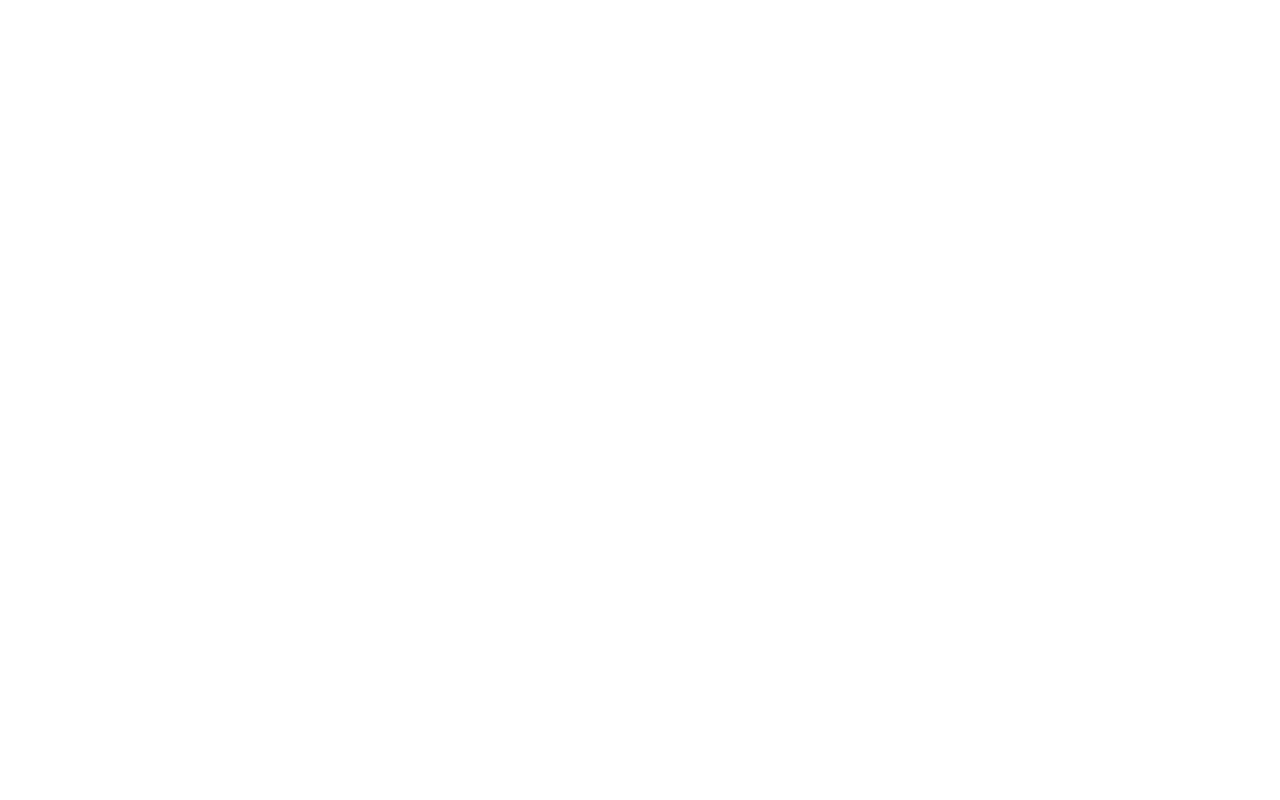
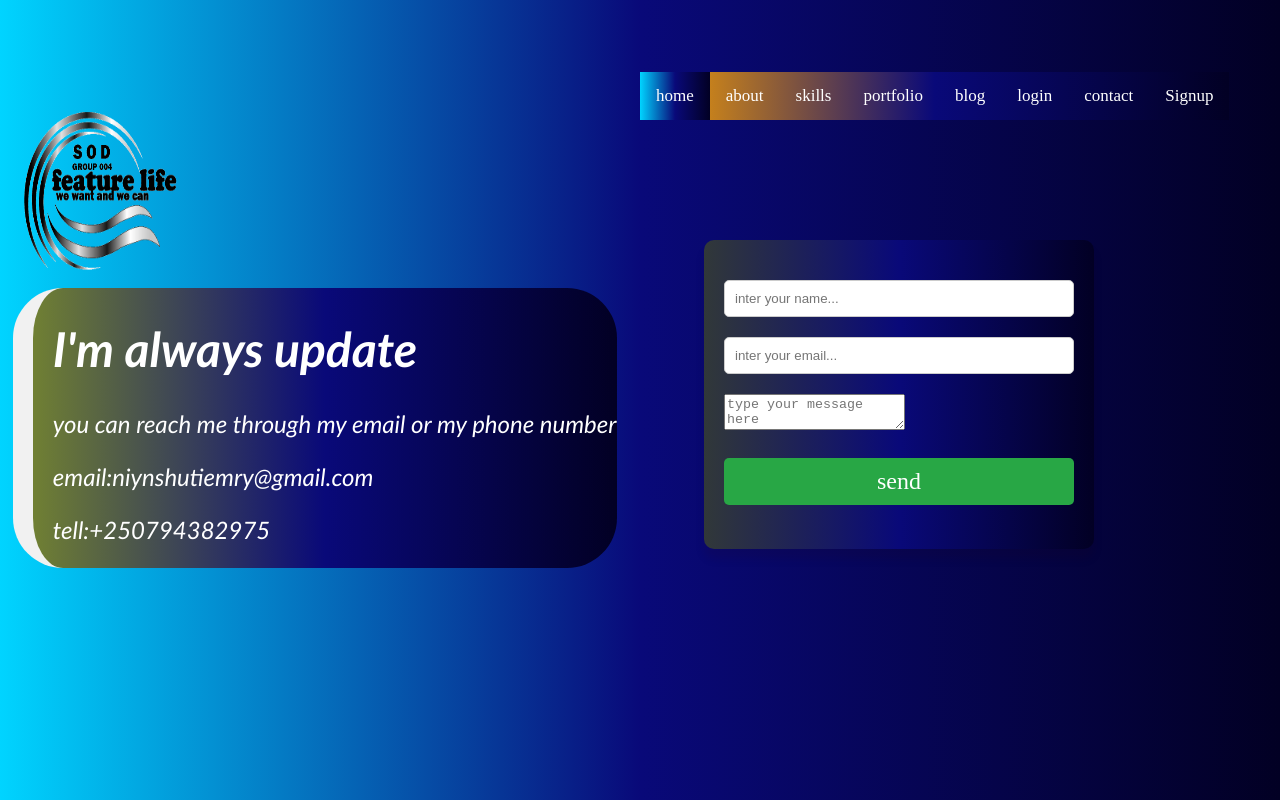
Before and after one commit to logan579/future_life, a plain HTML site: page pages/contact-page.html in a window 1280 px wide. Drawn offline with Linux system fonts and the light colour scheme.

Commit message:
fix css add: login,signup,conatct pages

```diff
--- a/css/about.css
+++ b/css/about.css
@@ -1,14 +1,14 @@
 body{ background-image: linear-gradient(to left,#020024,#090979,#708033);}
-/* Add a black background color to the top navigation bar */
+
 .topnav {
  overflow: hidden;
- background-color: #e9e9e9;
+ background-image: linear-gradient(to left,#020024,#090979,orange);
  position: fixed;
  left: 50%;
  bottom: 85%;
 }
 
-/* Style the links inside the navigation bar */
+
 .topnav a {
  float: left;
  display: block;
@@ -17,25 +17,28 @@ body{ background-image: linear-gradient(to left,#020024,#090979,#708033);}
  padding: 14px 16px;
  text-decoration: none;
  font-size: 17px;
+ color: white;
+
 }
 
-/* Change the color of links on hover */
+
 .topnav a:hover {
  background-color: green;
  color: black;
 }
 
-/* Style the "active" element to highlight the current page */
-.topnav a.active {
- background-color: #2196F3;
- color: white;
-}
-/*change position of the logo*/
+
+      .topnav a.active {
+        background-image: linear-gradient(to left,#020024,#090979,#2261bf);
+        color: white;
+      }
+
 .img-logo {
  position: absolute;
  bottom: 60%;
  right: 80%;
 }
+
 
 
 .btn {
--- a/css/blogs.css
+++ b/css/blogs.css
@@ -1,36 +1,40 @@
 body{ background-image: linear-gradient(to left,#020024,#090979,#708033);}
-/* Add a black background color to the top navigation bar */
+
+
+
 .topnav {
  overflow: hidden;
  background-color: #e9e9e9;
  position: fixed;
  left: 50%;
  bottom: 85%;
+ background-image: linear-gradient(to left,#020024,#090979,orange)
 }
 
-/* Style the links inside the navigation bar */
+
 .topnav a {
  float: left;
  display: block;
- color: black;
+ color: white;
  text-align: center;
  padding: 14px 16px;
  text-decoration: none;
  font-size: 17px;
 }
 
-/* Change the color of links on hover */
+
 .topnav a:hover {
  background-color: green;
  color: black;
 }
 
-/* Style the "active" element to highlight the current page */
+
 .topnav a.active {
- background-color: #2196F3;
+  background-image: linear-gradient(to left,#020024,#090979,#708033);
  color: white;
 }
-/*change position of the logo*/
+
+
 .img-logo {
  position: absolute;
  bottom: 50%;
--- a/css/contact.css
+++ b/css/contact.css
@@ -0,0 +1,124 @@
+
+.topnav {
+    overflow: hidden;
+    background-color: #e9e9e9;
+    position: fixed;
+    left: 55%;
+    bottom: 80%;
+   }
+
+   body{ background-image: linear-gradient(to left,#020024,#090979,#00D4FF);}
+
+
+
+   .topnav {
+    overflow: hidden;
+     background-image: linear-gradient(to left,#020024,#090979,orange);
+    position: fixed;
+    left: 50%;
+    bottom: 85%;
+   }
+
+   .topnav a {
+    float: left;
+    display: block;
+    color: rgb(255, 255, 255);
+    text-align: center;
+    padding: 14px 16px;
+    text-decoration: none;
+    font-size: 17px;
+   }
+
+
+   .topnav a:hover {
+    background-color: green;
+    color: black;
+   }
+
+
+   .topnav a.active {
+   background-image: linear-gradient(to left,#020024,#090979,#00D4FF);
+    color: white;
+   }
+
+   .img-logo {
+    position: absolute;
+    bottom: 60%;
+    right: 80%;
+   }
+
+.container{
+
+   background-image: linear-gradient(to left,#020024,#090979,#313839);
+   padding: 20px;
+   border-radius: 10px;
+   box-shadow: 0 10px 10px rgba(36, 13, 13, 0.1);
+   width: 350px;
+   position: absolute;
+   top: 30%;
+   left: 55%;
+   color: white;
+
+
+}
+
+h2 {
+   text-align: center;
+}
+.input-group {
+   margin-bottom: 50px;
+}
+label {
+   display: block;
+   margin-bottom: 5px;
+}
+input {
+   width: 100%;
+   padding: 10px;
+   border: 1px solid #ccc;
+   border-radius: 5px;
+   box-sizing: border-box;
+}
+.btn {
+
+   padding: 10px;
+   background: #28a745;
+   color: #fff;
+   border: none;
+   border-radius: 5px;
+   cursor: pointer;
+   font-size: x-large;
+   text-align: center;
+   font-size: x-large;
+}
+.btn:hover {
+   background: #1b261d;
+
+}
+
+.item{
+
+    margin-top: 20px;
+}
+
+
+
+.vl{
+    border-left: 20px solid #f1f1f1;
+    width:fit-content;
+    height: fit-content;
+    position: absolute;
+    top: 36%;
+    left: 1%;
+    background-image: linear-gradient(to left,#020024,#090979,#708033);
+    border-radius: 50px;
+
+  }
+
+  .detail{
+     color: white;
+     margin-left: 20px;
+     font-size: x-large;
+     font-style: italic;
+     font-family: 'Trebuchet MS', 'Lucida Sans Unicode', 'Lucida Grande', 'Lucida Sans', Arial, sans-serif;
+  }
--- a/css/home.css
+++ b/css/home.css
@@ -1,14 +1,13 @@
        body{ background-image: linear-gradient(to left,#020024,#090979,#708033);}
-       /* Add a black background color to the top navigation bar */
+
        .topnav {
         overflow: hidden;
-       background-image: linear-gradient(to left,#020024,#090979,#708033);
+        background-image: linear-gradient(to left,#020024,#090979,orange);
         position: fixed;
         left: 50%;
         bottom: 85%;
       }
 
-      /* Style the links inside the navigation bar */
       .topnav a {
         float: left;
         display: block;
@@ -19,42 +18,43 @@
         font-size: 17px;
       }
 
-      /* Change the color of links on hover */
+
       .topnav a:hover {
         background-color: green;
         color: black;
       }
 
-      /* Style the "active" element to highlight the current page */
+
+
       .topnav a.active {
         background-image: linear-gradient(to left,#020024,#090979,#2261bf);
         color: white;
       }
-      /*change position of the logo*/
+
       .img-logo {
         position: absolute;
         bottom: 60%;
         right: 80%;
       }
-      /*change position of the paragraph*/
+
        .introduction{
         position: absolute;
         bottom: 50%;
-        right: 40%;
+        right: 53%;
         color: rgb(255, 255, 255);
         font-style: italic;
         font-family:system-ui, -apple-system, BlinkMacSystemFont, 'Segoe UI', Roboto, Oxygen, Ubuntu, Cantarell, 'Open Sans', 'Helvetica Neue', sans-serif;
         font-size: 20px;
 
        }
-       /*change position  and color of our social media in footer*/
+
        .footer{
 
         position: absolute;
         bottom: 10%;
         color: rgb(255, 255, 255);
        }
-       /*  /*change position and color of contact us of footer*/
+
        .contact{
 
         position: absolute;
@@ -71,3 +71,15 @@
 
           color: rgb(255, 255, 255);
         }
+
+
+        .vl{
+          border-left: 20px solid #f1f1f1;
+          width: 600px;
+          height: 100px;
+          position: absolute;
+          top: 36%;
+          left: 3%;
+          background-image: linear-gradient(to left,#020024,#090979,#708033);
+
+        }
--- a/css/login.css
+++ b/css/login.css
@@ -0,0 +1,102 @@
+
+.topnav {
+    overflow: hidden;
+    background-color: #e9e9e9;
+    position: fixed;
+    left: 55%;
+    bottom: 80%;
+   }
+
+   body{ background-image: linear-gradient(to left,#020024,#090979,#00D4FF);}
+
+
+
+   .topnav {
+    overflow: hidden;
+     background-image: linear-gradient(to left,#020024,#090979,orange);
+    position: fixed;
+    left: 50%;
+    bottom: 85%;
+   }
+
+   .topnav a {
+    float: left;
+    display: block;
+    color: rgb(255, 255, 255);
+    text-align: center;
+    padding: 14px 16px;
+    text-decoration: none;
+    font-size: 17px;
+   }
+
+
+   .topnav a:hover {
+    background-color: green;
+    color: black;
+   }
+
+
+   .topnav a.active {
+   background-image: linear-gradient(to left,#020024,#090979,#00D4FF);
+    color: white;
+   }
+
+   .img-logo {
+    position: absolute;
+    bottom: 60%;
+    right: 80%;
+   }
+
+.container{
+
+   background-image: linear-gradient(to left,#020024,#090979,#313839);
+   padding: 20px;
+   border-radius: 10px;
+   box-shadow: 0 10px 10px rgba(36, 13, 13, 0.1);
+   width: 350px;
+   position: absolute;
+   top: 30%;
+   left: 60%;
+   color: white;
+
+
+}
+
+h2 {
+   text-align: center;
+}
+.input-group {
+   margin-bottom: 50px;
+}
+label {
+   display: block;
+   margin-bottom: 5px;
+}
+input {
+   width: 100%;
+   padding: 10px;
+   border: 1px solid #ccc;
+   border-radius: 5px;
+   box-sizing: border-box;
+}
+.btn {
+
+   padding: 10px;
+   background: #28a745;
+   color: #fff;
+   border: none;
+   border-radius: 5px;
+   cursor: pointer;
+   font-size: x-large;
+   text-align: center;
+   font-size: x-large;
+}
+.btn:hover {
+   background: #1b261d;
+
+}
+
+.item{
+
+    margin-top: 20px;
+}
--- a/css/signup.css
+++ b/css/signup.css
@@ -1,36 +1,37 @@
 body{ background-image: linear-gradient(to left,#020024,#090979,#708033);}
-/* Add a black background color to the top navigation bar */
+
 .topnav {
  overflow: hidden;
  background-color: #e9e9e9;
  position: fixed;
  left: 50%;
  bottom: 85%;
+ background-image: linear-gradient(to left,#020024,#090979,orange)
+ ;
 }
 
-/* Style the links inside the navigation bar */
+
 .topnav a {
  float: left;
  display: block;
- color: black;
+ color: white;
  text-align: center;
  padding: 14px 16px;
  text-decoration: none;
  font-size: 17px;
 }
 
-/* Change the color of links on hover */
+
 .topnav a:hover {
  background-color: green;
  color: black;
 }
 
-/* Style the "active" element to highlight the current page */
 .topnav a.active {
- background-color: #2196F3;
+    background-image: linear-gradient(to left,#020024,#090979,#2261bf);
  color: white;
 }
-/*change position of the logo*/
+
 .img-logo {
  position: absolute;
  bottom: 60%;
@@ -45,7 +46,7 @@ body{ background-image: linear-gradient(to left,#020024,#090979,#708033);}
     width: 350px;
     position: absolute;
     top: 30%;
-    left: 30%;
+    left: 60%;
     color: white;
 }
 h2 {
@@ -77,3 +78,27 @@ button {
 button:hover {
     background: #218838;
 }
+
+
+
+.vl{
+    border-left: 20px solid #f1f1f1;
+    width:fit-content;
+    height: fit-content;
+    position: absolute;
+    top: 36%;
+    left: 1%;
+    background-image: linear-gradient(to left,#020024,#090979,#708033);
+    border-radius: 50px;
+    text-transform: uppercase;
+    text-overflow: ellipsis;
+
+  }
+
+  .detail{
+     color: white;
+     margin-left: 20px;
+     font-size: x-large;
+     font-style: italic;
+     font-family: 'Trebuchet MS', 'Lucida Sans Unicode', 'Lucida Grande', 'Lucida Sans', Arial, sans-serif;
+  }
--- a/css/skills.css
+++ b/css/skills.css
@@ -1,25 +1,27 @@
 body{
     background-image: linear-gradient(to left,#020024,#090979,#708033);
 }
-/* contain on the body*/
+
 .containt{
-    background-color: rgb(163, 158, 158);
+    background-image: linear-gradient(to left,#020024,#090979,#313839);
+    color: white;
     position: absolute;
-    top: 280px;
+    top: 150px;
     left:620px;
-    border-radius: 15px;;
+    border-radius: 15px;
 
 
 }
-/* image contain */
+
+
 .img-contain{
     position: absolute;
-    top: 280px;
+    top: 210px;
     left: 30px;
-    border-radius: 15px;
+    border-radius: 50px;
+    background-color: #020024;
 }
-body{ background-image: linear-gradient(to left,#020024,#090979,#00D4FF);}
-/* Add a black background color to the top navigation bar */
+
 .topnav {
  overflow: hidden;
  background-color: #e9e9e9;
@@ -29,16 +31,16 @@ body{ background-image: linear-gradient(to left,#020024,#090979,#00D4FF);}
 }
 
 body{ background-image: linear-gradient(to left,#020024,#090979,#00D4FF);}
-/* Add a black background color to the top navigation bar */
+
 .topnav {
  overflow: hidden;
-  background-image: linear-gradient(to left,#020024,#090979,#708033);
+  background-image: linear-gradient(to left,#020024,#090979,orange);
  position: fixed;
  left: 50%;
  bottom: 85%;
 }
 
-/* Style the links inside the navigation bar */
+
 .topnav a {
  float: left;
  display: block;
@@ -49,24 +51,24 @@ body{ background-image: linear-gradient(to left,#020024,#090979,#00D4FF);}
  font-size: 17px;
 }
 
-/* Change the color of links on hover */
+
 .topnav a:hover {
  background-color: green;
  color: black;
 }
 
-/* Style the "active" element to highlight the current page */
+
 .topnav a.active {
 background-image: linear-gradient(to left,#020024,#090979,#00D4FF);
  color: white;
 }
-/*change position of the logo*/
+
 .img-logo {
  position: absolute;
- bottom: 50%;
- right: 70%;
+ bottom: 60%;
+ right: 80%;
 }
-/*change position of the paragraph*/
+
 .introduction{
  position: absolute;
  bottom: 50%;
@@ -77,13 +79,14 @@ background-image: linear-gradient(to left,#020024,#090979,#00D4FF);
  font-size: 20px;
 
 }
-/*change position  and color of our social media in footer*/
+
 .footer{
 
  position: absolute;
  bottom: 10%;
 }
-/*  /*change position and color of contact us of footer*/
+
+
 .contact{
 
  position: absolute;
@@ -91,7 +94,7 @@ background-image: linear-gradient(to left,#020024,#090979,#00D4FF);
  left: 30%;
 }
 
- /*change position and color of location of footer*/
+
  .location{
    position: absolute;
    bottom: 7%;
--- a/pages/contact-page.html
+++ b/pages/contact-page.html
@@ -0,0 +1,42 @@
+<!DOCTYPE html>
+<html lang="en">
+<head>
+    <meta charset="UTF-8">
+    <meta name="viewport" content="width=device-width, initial-scale=1.0">
+    <title>contact</title>
+    <link rel="stylesheet" href="../css/contact.css">
+</head>
+<body>
+    <header class="header"></header>
+    <img src="../assets/images/logo1.gif" alt="logo" width="300" height="300" class="img-logo">
+    <nav class="topnav">
+      <a href="./home-page.html" class="active">home</a>
+      <a href="./about-page.html" >about</a>
+      <a href="./skills-page.html">skills</a>
+      <a href="./portfolio-page.html" >portfolio</a>
+       <a href="./blogs.html">blog</a>
+      <a href="./login-page.html" >login</a>
+      <a href="./contact-page.html" >contact</a>
+      <a href="./sign up.html">Signup</a>
+   </nav>
+    </nav>
+   </header>
+
+    <div class="container">
+        <input type="text" name="inter name" id="name" placeholder="inter your name..." required  class="item"><br>
+        <input type="email" name="email" id="email" placeholder="inter your email..." required  class="item"><br>
+        <textarea name="message" id="massage" class="item" required placeholder="type your message here"></textarea>
+        <p class="btn" >send</p>
+    </div>
+
+        <div class="vl">
+            <div class="detail">
+            <h1>I'm always update</h1>
+            <p>you can reach me through my email or my phone number</p>
+            <p>email:niynshutiemry@gmail.com</p>
+            <p>tell:+250794382975</p>
+        </div>
+        </div>
+
+</body>
+</html>
```
Also changed, not shown: pages/about-page.html (+16 -16 lines), pages/blogs.html (+1 -1 lines), pages/home-page.html (+2 -2 lines), pages/login-page.html (+34 -0 lines), pages/sign up.html (+9 -0 lines), pages/skills-page.html (+14 -4 lines).
